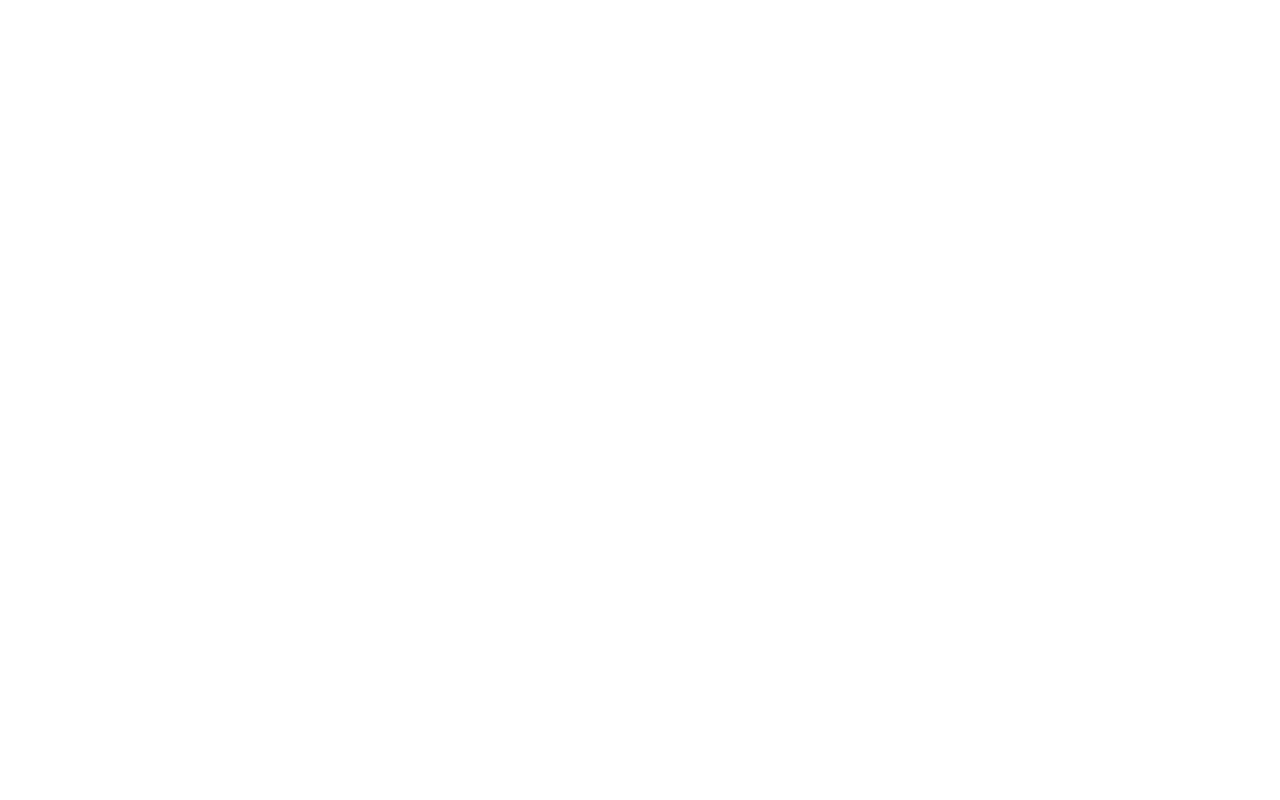
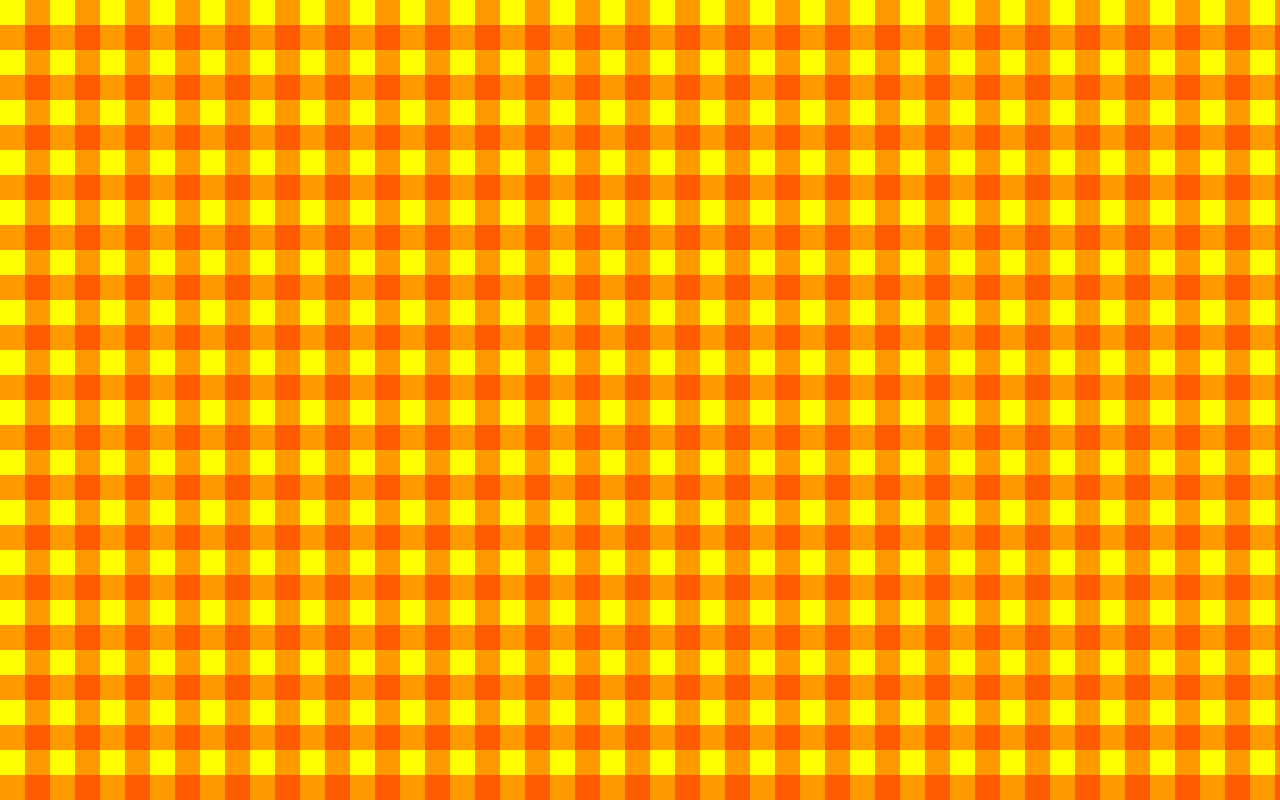
Before and after one commit to nikitin2009/restaurant-page, a plain HTML site: page index.html in a window 1280 px wide. Drawn offline with Linux system fonts and the light colour scheme.

Commit message:
Add styles

```diff
--- a/index.html
+++ b/index.html
@@ -5,6 +5,7 @@
   <meta name="viewport" content="width=device-width, initial-scale=1.0">
   <meta http-equiv="X-UA-Compatible" content="ie=edge">
   <title>Restaurant page</title>
+  <link rel="stylesheet" href="style.css">
 </head>
 <body>
   <div id="content"></div>
--- a/main.js
+++ b/main.js
@@ -1 +1 @@
-!function(e){var t={};function r(n){if(t[n])return t[n].exports;var o=t[n]={i:n,l:!1,exports:{}};return e[n].call(o.exports,o,o.exports,r),o.l=!0,o.exports}r.m=e,r.c=t,r.d=function(e,t,n){r.o(e,t)||Object.defineProperty(e,t,{enumerable:!0,get:n})},r.r=function(e){"undefined"!=typeof Symbol&&Symbol.toStringTag&&Object.defineProperty(e,Symbol.toStringTag,{value:"Module"}),Object.defineProperty(e,"__esModule",{value:!0})},r.t=function(e,t){if(1&t&&(e=r(e)),8&t)return e;if(4&t&&"object"==typeof e&&e&&e.__esModule)return e;var n=Object.create(null);if(r.r(n),Object.defineProperty(n,"default",{enumerable:!0,value:e}),2&t&&"string"!=typeof e)for(var o in e)r.d(n,o,function(t){return e[t]}.bind(null,o));return n},r.n=function(e){var t=e&&e.__esModule?function(){return e.default}:function(){return e};return r.d(t,"a",t),t},r.o=function(e,t){return Object.prototype.hasOwnProperty.call(e,t)},r.p="",r(r.s=0)}([function(e,t){alert("Hola!")}]);
+!function(e){var t={};function r(n){if(t[n])return t[n].exports;var o=t[n]={i:n,l:!1,exports:{}};return e[n].call(o.exports,o,o.exports,r),o.l=!0,o.exports}r.m=e,r.c=t,r.d=function(e,t,n){r.o(e,t)||Object.defineProperty(e,t,{enumerable:!0,get:n})},r.r=function(e){"undefined"!=typeof Symbol&&Symbol.toStringTag&&Object.defineProperty(e,Symbol.toStringTag,{value:"Module"}),Object.defineProperty(e,"__esModule",{value:!0})},r.t=function(e,t){if(1&t&&(e=r(e)),8&t)return e;if(4&t&&"object"==typeof e&&e&&e.__esModule)return e;var n=Object.create(null);if(r.r(n),Object.defineProperty(n,"default",{enumerable:!0,value:e}),2&t&&"string"!=typeof e)for(var o in e)r.d(n,o,function(t){return e[t]}.bind(null,o));return n},r.n=function(e){var t=e&&e.__esModule?function(){return e.default}:function(){return e};return r.d(t,"a",t),t},r.o=function(e,t){return Object.prototype.hasOwnProperty.call(e,t)},r.p="",r(r.s=0)}([function(e,t){}]);
--- /dev/null
+++ b/style.css
@@ -0,0 +1,12 @@
+body {
+  margin: 0;
+  padding: 0;
+  background: yellow;
+  background-image: linear-gradient(270deg,
+                      rgba(255, 0, 0, 0.4) 50%,
+                      transparent 0),
+                    linear-gradient(0deg,
+                      rgba(255, 0, 0, 0.4) 50%,
+                      transparent 0);
+  background-size: 50px 50px;
+}
```
